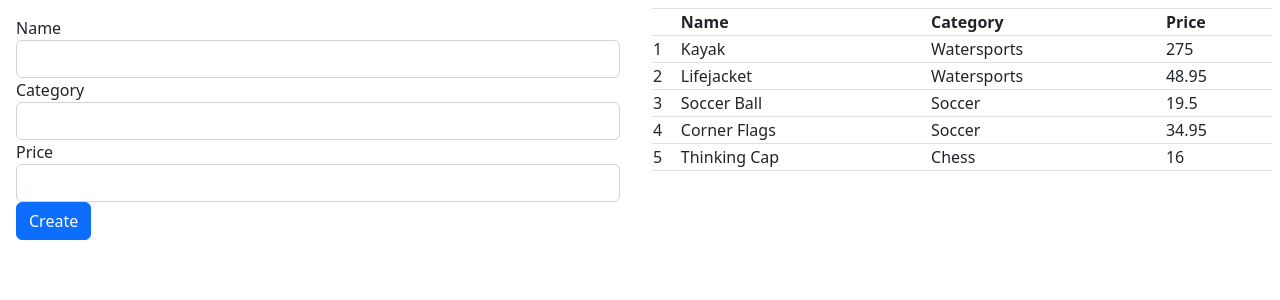
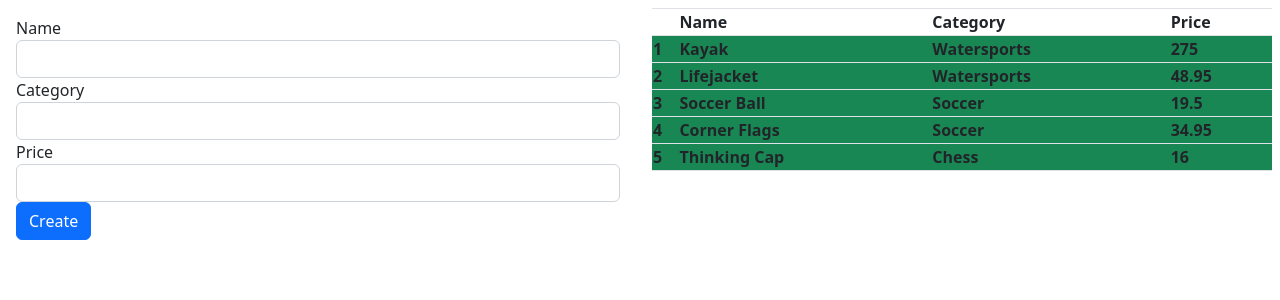
Before and after one commit to mattdeba/10-angular, an Angular app: page / in a window 1280 px wide. Shown: the top 300 px of the page. Built offline with nearby package versions, Linux system fonts and the light colour scheme.

Commit message:
Liste 13-5Configuration du composant dans le fichier app.module.ts dans le dossier src/app

```diff
--- a/src/app/app.module.ts
+++ b/src/app/app.module.ts
@@ -4,11 +4,12 @@ import { BrowserModule } from '@angular/platform-browser';
 import { AppComponent } from './app.component';
 import {ProductComponent} from "./component";
 import { FormsModule } from "@angular/forms";
+import { PaAttrDirective } from './attr.directive';
 
 
 @NgModule({
   declarations: [
-    AppComponent, ProductComponent
+    AppComponent, ProductComponent, PaAttrDirective
   ],
   imports: [
     BrowserModule, FormsModule,
--- a/src/app/attr.directive.ts
+++ b/src/app/attr.directive.ts
@@ -4,6 +4,6 @@ import { Directive, ElementRef } from "@angular/core";
 })
 export class PaAttrDirective {
   constructor(element: ElementRef) {
-    element.nativeElement.classList.add("table-success", "fw-bold");
+    element.nativeElement.classList.add("bg-success", "fw-bold");
   }
 }
--- a/src/app/template.html
+++ b/src/app/template.html
@@ -20,7 +20,7 @@
     <div class="col">
         <table class="table table-sm table-bordered table-striped">
             <tr><th></th><th>Name</th><th>Category</th><th>Price</th></tr>
-            <tr *ngFor="let item of getProducts(); let i = index">
+            <tr *ngFor="let item of getProducts(); let i = index" pa-attr>
                 <td>{{i + 1}}</td>
                 <td>{{item.name}}</td>
                 <td>{{item.category}}</td>
```
